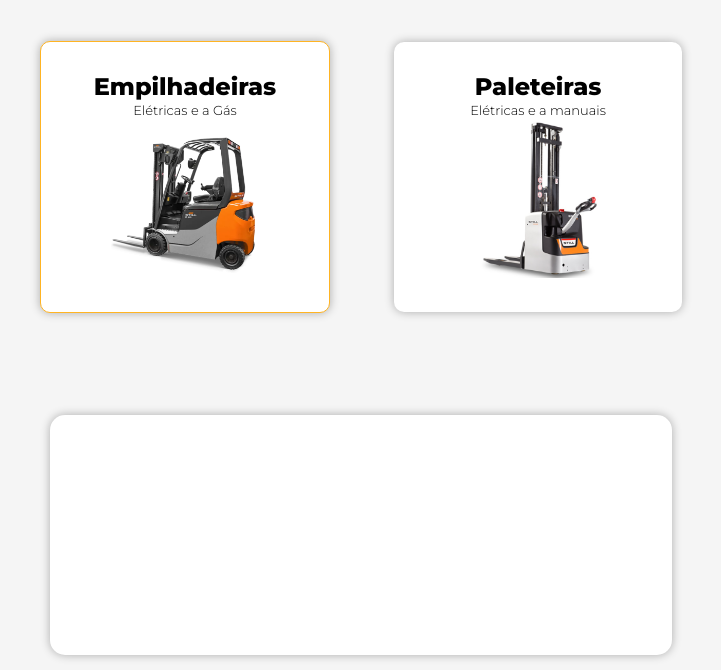
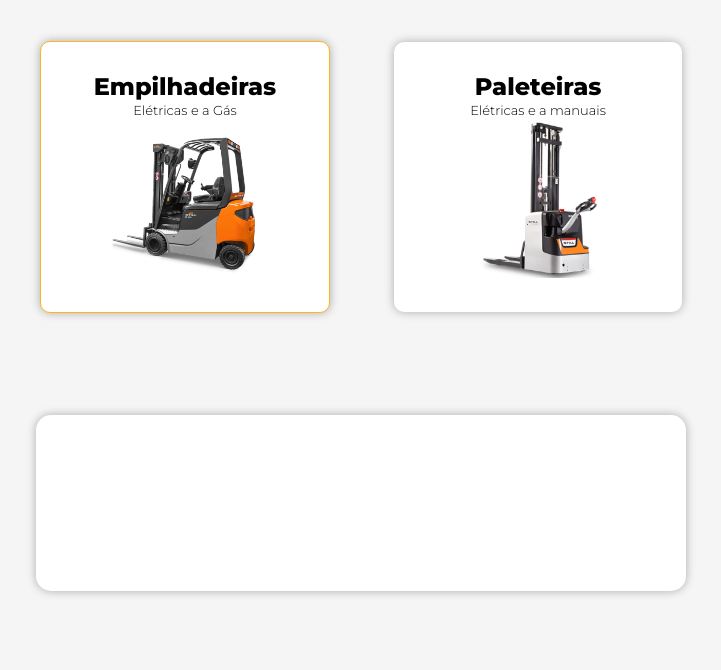
Before and after one commit to PedroMalveiraLokar/Lokar_01.0001, a plain HTML site: page index.html in a window 1280 px wide. Shown: the part 130-800 px from the top of the page, without its empty margins (279-1000 px from the left). Drawn offline with Linux system fonts and the light colour scheme.

Commit message:
atualizacao 2.0

```diff
--- a/index.html
+++ b/index.html
@@ -59,7 +59,7 @@
     </main>
     <section>
         <div class="content_cards" style="display: flex; justify-content: center; align-items: center; flex-direction: column; width: 100%; margin-top: 8%;">
-            <div class="card_01_protype" style="width: 49%; height: 30vh; background-color: #ffffff; border-radius: 15px; box-shadow: 0px 0px 10px 0px #0000004d;">
+            <div class="card_01_protype" style="width: 650px; height: 22vh; background-color: #ffffff; border-radius: 15px; box-shadow: 0px 0px 10px 0px #0000004d;">
 
             </div>
         </div>
```
